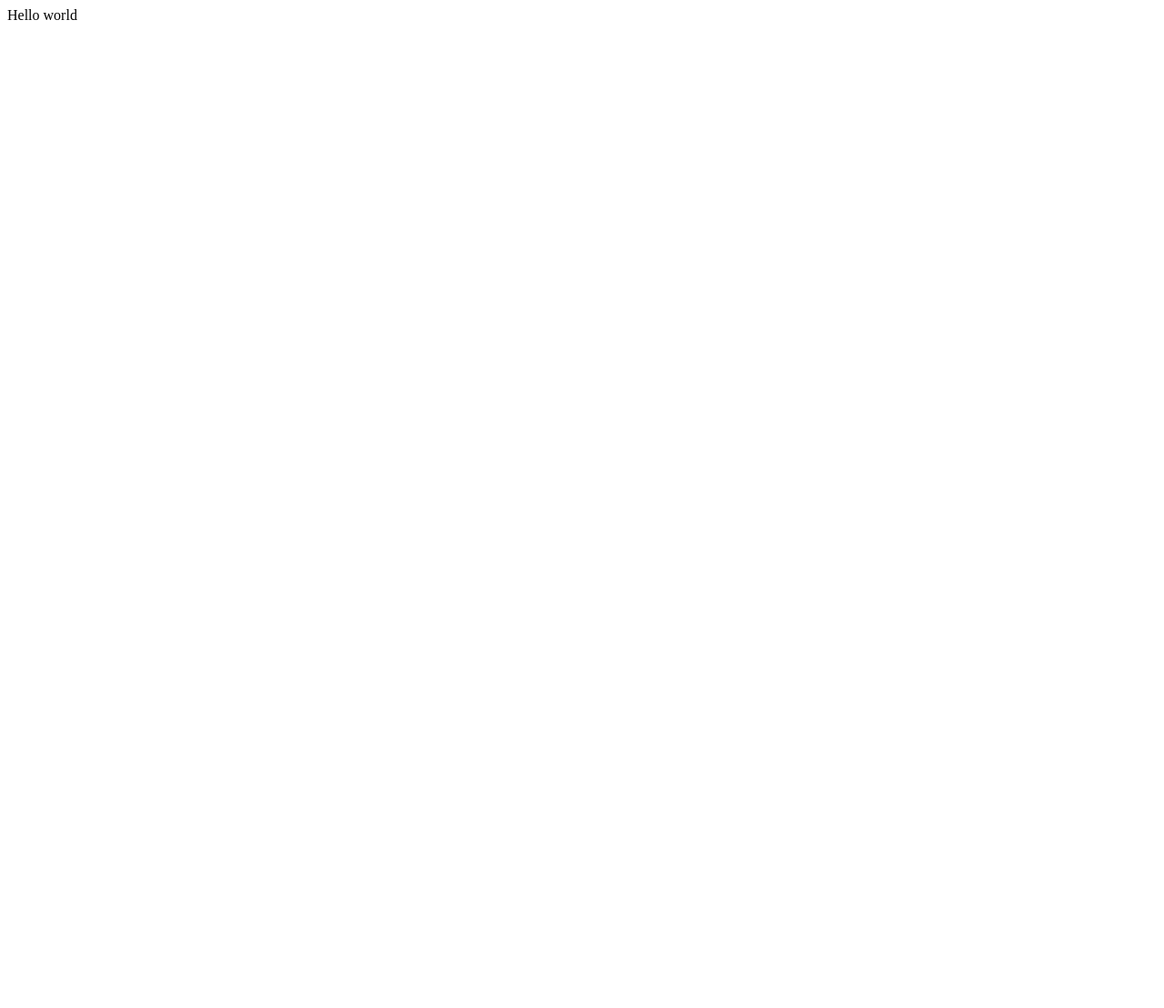
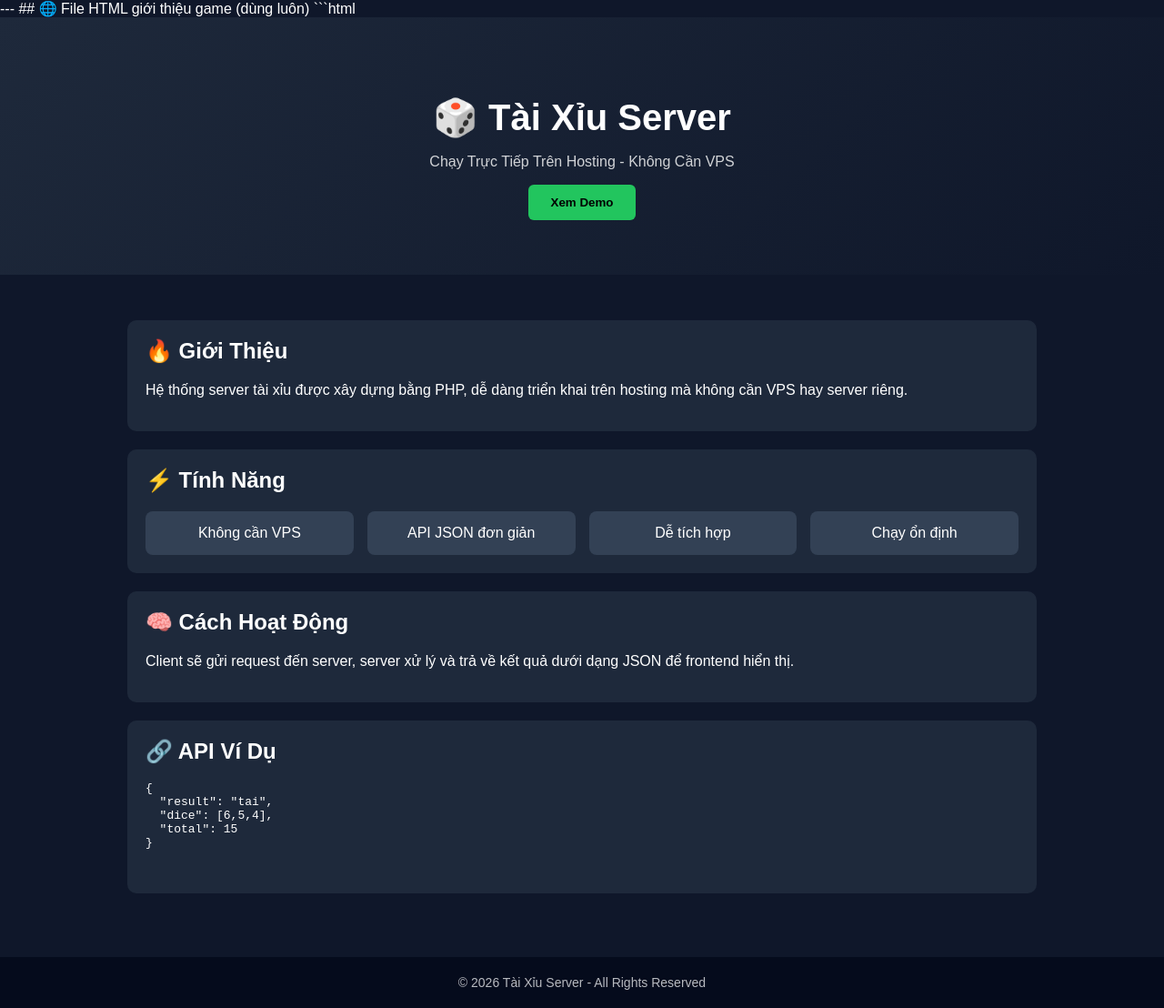
Before and after one commit to NGUYENTRIEUPHUC/servertaixiu, a website: page index.html in a window 1280 px wide. Shown: the whole page at 91% size. Before the commit the page ends 800 px from the top, so only its background shows below. Drawn offline with Linux system fonts and the light colour scheme.

Commit message:
TELE : @PHUCCODER14

````diff
--- a/index.html
+++ b/index.html
@@ -1 +1,135 @@
-Hello world
+
+---
+
+## 🌐 File HTML giới thiệu game (dùng luôn)
+
+```html
+<!DOCTYPE html>
+<html lang="vi">
+<head>
+    <meta charset="UTF-8">
+    <title>Tài Xỉu Server</title>
+    <meta name="viewport" content="width=device-width, initial-scale=1.0">
+    <style>
+        body {
+            margin: 0;
+            font-family: Arial, sans-serif;
+            background: #0f172a;
+            color: #fff;
+        }
+
+        header {
+            text-align: center;
+            padding: 60px 20px;
+            background: linear-gradient(135deg, #1e293b, #0f172a);
+        }
+
+        header h1 {
+            font-size: 40px;
+            margin-bottom: 10px;
+        }
+
+        header p {
+            opacity: 0.8;
+        }
+
+        section {
+            padding: 50px 20px;
+            max-width: 1000px;
+            margin: auto;
+        }
+
+        .box {
+            background: #1e293b;
+            padding: 20px;
+            border-radius: 10px;
+            margin-bottom: 20px;
+        }
+
+        .box h2 {
+            margin-top: 0;
+        }
+
+        .features {
+            display: grid;
+            grid-template-columns: repeat(auto-fit, minmax(200px, 1fr));
+            gap: 15px;
+        }
+
+        .feature {
+            background: #334155;
+            padding: 15px;
+            border-radius: 8px;
+            text-align: center;
+        }
+
+        footer {
+            text-align: center;
+            padding: 20px;
+            background: #020617;
+            font-size: 14px;
+            opacity: 0.7;
+        }
+
+        button {
+            padding: 12px 25px;
+            border: none;
+            background: #22c55e;
+            color: #000;
+            border-radius: 6px;
+            cursor: pointer;
+            font-weight: bold;
+        }
+
+        button:hover {
+            background: #16a34a;
+        }
+    </style>
+</head>
+<body>
+
+<header>
+    <h1>🎲 Tài Xỉu Server</h1>
+    <p>Chạy Trực Tiếp Trên Hosting - Không Cần VPS</p>
+    <button onclick="alert('Demo kết nối API')">Xem Demo</button>
+</header>
+
+<section>
+    <div class="box">
+        <h2>🔥 Giới Thiệu</h2>
+        <p>Hệ thống server tài xỉu được xây dựng bằng PHP, dễ dàng triển khai trên hosting mà không cần VPS hay server riêng.</p>
+    </div>
+
+    <div class="box">
+        <h2>⚡ Tính Năng</h2>
+        <div class="features">
+            <div class="feature">Không cần VPS</div>
+            <div class="feature">API JSON đơn giản</div>
+            <div class="feature">Dễ tích hợp</div>
+            <div class="feature">Chạy ổn định</div>
+        </div>
+    </div>
+
+    <div class="box">
+        <h2>🧠 Cách Hoạt Động</h2>
+        <p>Client sẽ gửi request đến server, server xử lý và trả về kết quả dưới dạng JSON để frontend hiển thị.</p>
+    </div>
+
+    <div class="box">
+        <h2>🔗 API Ví Dụ</h2>
+        <pre>
+{
+  "result": "tai",
+  "dice": [6,5,4],
+  "total": 15
+}
+        </pre>
+    </div>
+</section>
+
+<footer>
+    © 2026 Tài Xỉu Server - All Rights Reserved
+</footer>
+
+</body>
+</html>
````
